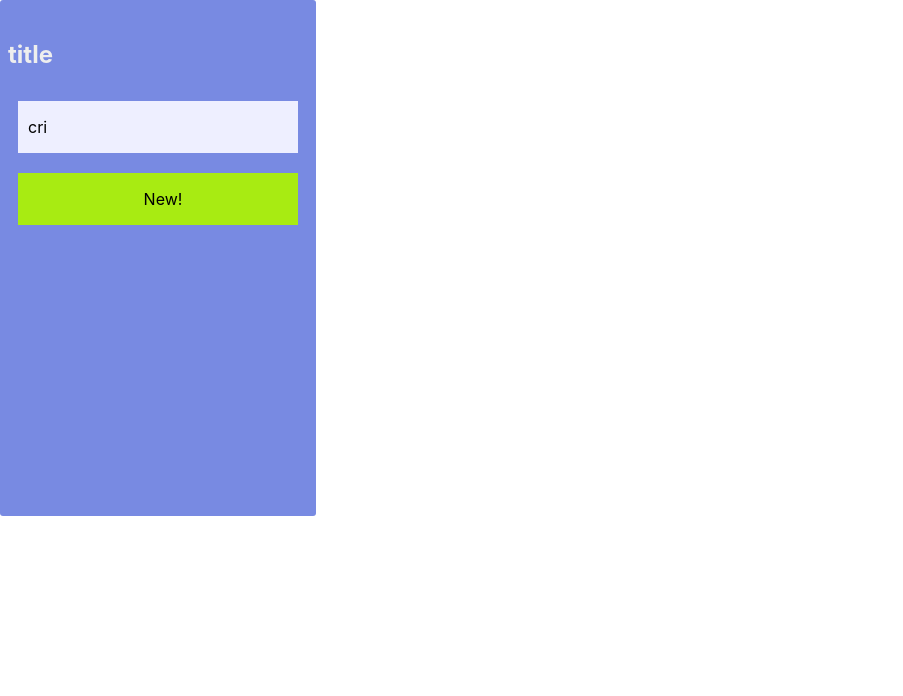
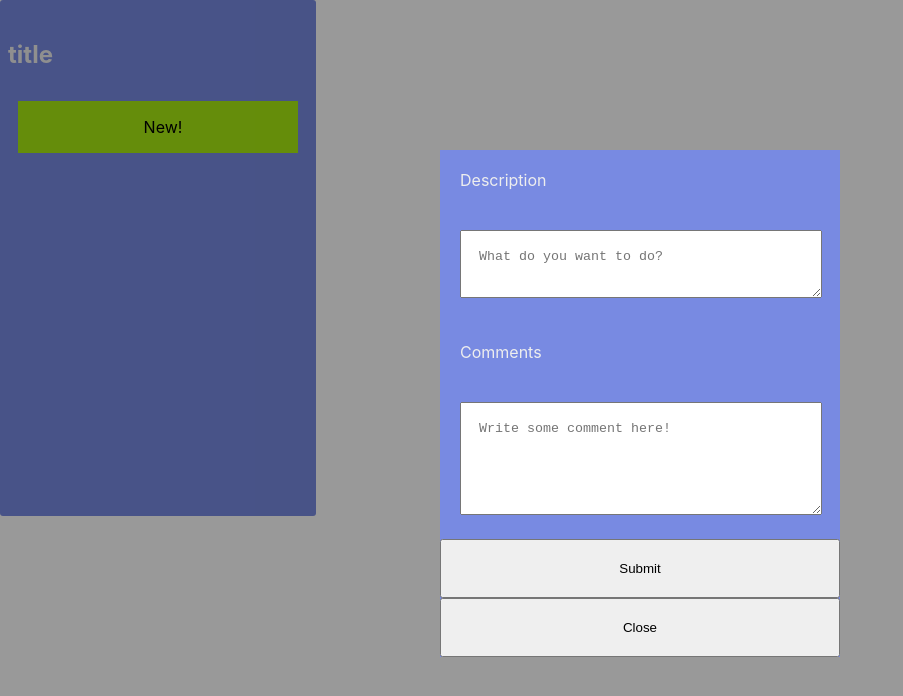
Before and after one commit to duongminhphuong/kanban, a React (Create React App) app in the folder kanban/: page / in a window 1280 px wide. Both pictures are taken after a click on the element "New!". Shown: the top 696 px of the page, without its empty margins (0-903 px from the left). Built offline with nearby package versions, Linux system fonts and the light colour scheme.

Commit message:
Modal form for adding new card

```diff
--- /dev/null
+++ b/kanban/src/components/CardForm.js
@@ -0,0 +1,93 @@
+import React, { useState } from "react";
+// import TrelloCard from "./TrelloCard";
+// import TrelloCreate from "./TrelloCreate";
+// import { Droppable, Draggable } from "react-beautiful-dnd";
+import styled from "styled-components";
+import Card from './Card'
+import AddNewCardButton from './AddNewCardButton'
+// import { connect } from "react-redux";
+// import { editTitle, deleteList } from "../actions";
+// import Icon from "@material-ui/core/Icon";
+
+function makeid(length) {
+    var result           = '';
+    var characters       = 'ABCDEFGHIJKLMNOPQRSTUVWXYZabcdefghijklmnopqrstuvwxyz0123456789';
+    var charactersLength = characters.length;
+    for ( var i = 0; i < length; i++ ) {
+       result += characters.charAt(Math.floor(Math.random() * charactersLength));
+    }
+    return result;
+ }
+
+
+const FormWrapper = styled.div`
+  width: 400px;
+  position: fixed;
+  top: 50%;
+  left: 50%;
+  margin-left: -200px;
+  margin-top: -250px;
+  background: #788ae2;
+  color: #eee;
+  display: flex;
+  flex-direction: column;
+  z-index: 10000;
+  * {
+    padding: 5% 5%;
+  }
+  textarea {
+    width: 90%;
+  }
+`;
+
+
+const Blackout = styled.div`
+  background: rgba(0, 0, 0, 0.4);
+  width: 100%;
+  height: 100%;
+  z-index: 9999;
+  position: fixed;
+  top: 0;
+  left: 0;
+`;
+
+class CommentList extends React.Component {
+//   constructor(props) {
+//     super(props);
+//   }
+
+//   render() {
+//     return (
+//         {props.comments.map((item,index)=>(<Comment user={makeid(5)} desc={item.desc} />))}
+//     );
+//   }
+}
+
+class CardForm extends React.Component {
+  constructor(props) {
+    super(props);
+    this.state = {
+      desc: "",
+      comment: "",
+    }
+  }
+  closeForm() {
+
+  }
+  render() {
+    return this.props.editMode ?
+      (<Blackout>
+      <FormWrapper>
+        <div>Description</div>
+        <div><textarea id="description" rows="2" placeholder="What do you want to do?"></textarea></div>
+        <div>Comments</div>
+        <div><textarea type="text" id="comment" rows="5" placeholder="Write some comment here!"></textarea></div>
+        <button >Submit</button>
+        <button onClick={this.props.onClose}>Close</button>
+        {/* <CommentList comments={this.state.comments}></CommentList> */}
+      </FormWrapper>
+      </Blackout>) : null;
+  }
+}
+
+export default CardForm;
--- a/kanban/src/components/TrelloList.js
+++ b/kanban/src/components/TrelloList.js
@@ -3,8 +3,9 @@ import React, { useState } from "react";
 // import TrelloCreate from "./TrelloCreate";
 // import { Droppable, Draggable } from "react-beautiful-dnd";
 import styled from "styled-components";
-import Card from './Card'
-import AddNewCardButton from './AddNewCardButton'
+import Card from './Card';
+import CardForm from './CardForm';
+import AddNewCardButton from './AddNewCardButton';
 // import { connect } from "react-redux";
 // import { editTitle, deleteList } from "../actions";
 // import Icon from "@material-ui/core/Icon";
@@ -37,12 +38,12 @@ class TrelloList extends React.Component {
       title: props.name,
       // cards: props.cards,
       cards: props.items || [],
+      editMode: false,
     }
   }
-
   addNewCard(desc) {
     this.setState({
-      cards:[...this.state.cards,{desc:"cri"}]
+      editMode: true,
     })
   }
   render() {
@@ -55,8 +56,9 @@ class TrelloList extends React.Component {
             <Card desc="Hello World 3"></Card>
             <Card desc="Hello World 4"></Card> */}
             {this.state.cards.map((item,index)=>(<Card desc={item.desc} />))}
-        </ListDetail>
+      </ListDetail>
         <AddNewCardButton onClick={this.addNewCard.bind(this)}></AddNewCardButton>
+        <CardForm editMode={this.state.editMode} onClose={()=>this.setState({editMode:false})}></CardForm>
     </ListContainer>
     );
   }
```
